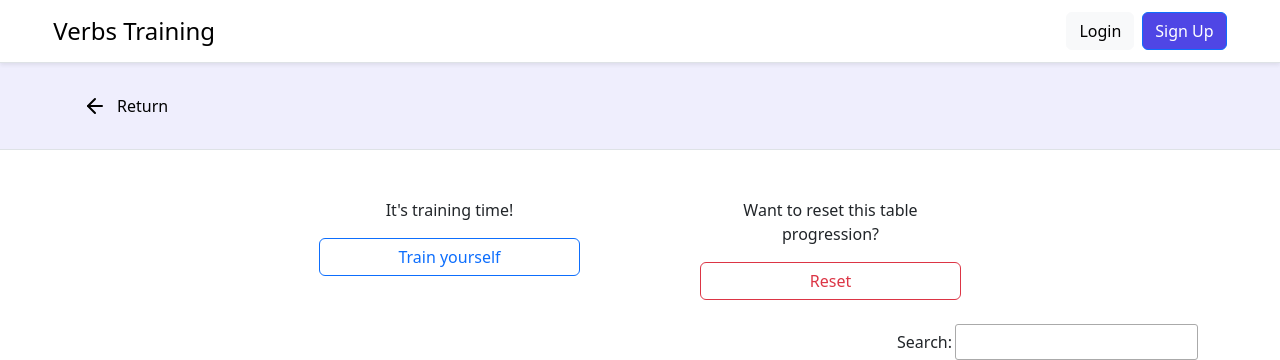
After one commit to johntsinger/verbs-training, a Django app: template training/tables/templates/tables/detail.html in a window 1280 px wide. The commit adds this page. Shown: the top 360 px of the page. Run offline with Django 5.2, Linux system fonts and the light colour scheme; the template is opened without the code that fills it, so the values that code supplies are empty; some libraries are stand-ins or nearby versions.

Commit message:
add button edit and reset template as include, update training button

```diff
--- /dev/null
+++ b/training/templates/includes/buttons/edit.html
@@ -0,0 +1,4 @@
+<a class="btn btn-link icon-link link-body-emphasis text-decoration-none px-0" href="{% if object.type == object.USER_TABLE %}{% url 'tables:user:change' object.id object.slug_name %}{% else %}{% url 'tables:default:change' object.id object.slug_name %}{% endif %}" aria-label="update table {{ table.name }}">
+    Edit
+    <svg xmlns="http://www.w3.org/2000/svg" width="24" height="24" viewBox="0 0 24 24" fill="none" stroke="currentColor" stroke-width="2" stroke-linecap="round" stroke-linejoin="round" class="lucide lucide-arrow-right ms-1"><path d="M5 12h14"/><path d="m12 5 7 7-7 7"/></svg>
+</a>
--- /dev/null
+++ b/training/templates/includes/buttons/reset.html
@@ -0,0 +1,3 @@
+<a class="btn btn-outline-danger text-nowrap" href="{% if object.type == object.USER_TABLE %}{% url 'results:user:reset' object.id object.slug_name %}{% else %}{% url 'results:default:reset' object.id object.slug_name %}{% endif %}" aria-label="train yourself">
+    Reset
+</a>
--- a/training/templates/includes/buttons/training.html
+++ b/training/templates/includes/buttons/training.html
@@ -1,3 +1,3 @@
-<a class="btn btn-outline-primary text-nowrap" href="{% if object.type == object.USER_TABLE %}{% url 'tables:user:training' object.id object.slug_name %}{% else %}{% url 'tables:default:training' object.id object.slug_name %}{% endif %}" aria-label="train yourself" tabindex="-1">
-    Train yourself!
+<a class="btn btn-outline-primary text-nowrap" href="{% if object.type == object.USER_TABLE %}{% url 'tables:user:training' object.id object.slug_name %}{% else %}{% url 'tables:default:training' object.id object.slug_name %}{% endif %}" aria-label="train yourself">
+    Train yourself
 </a>
```
